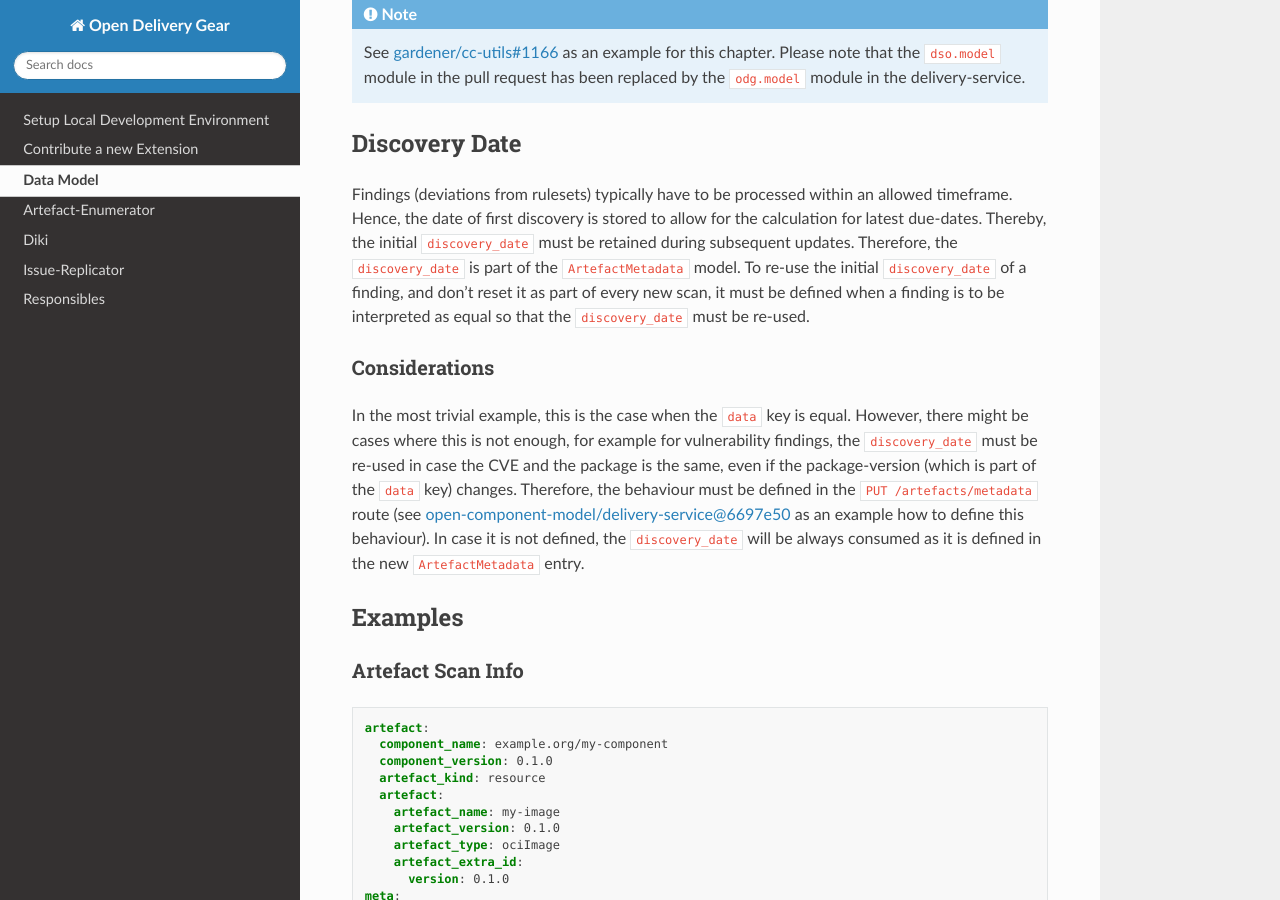
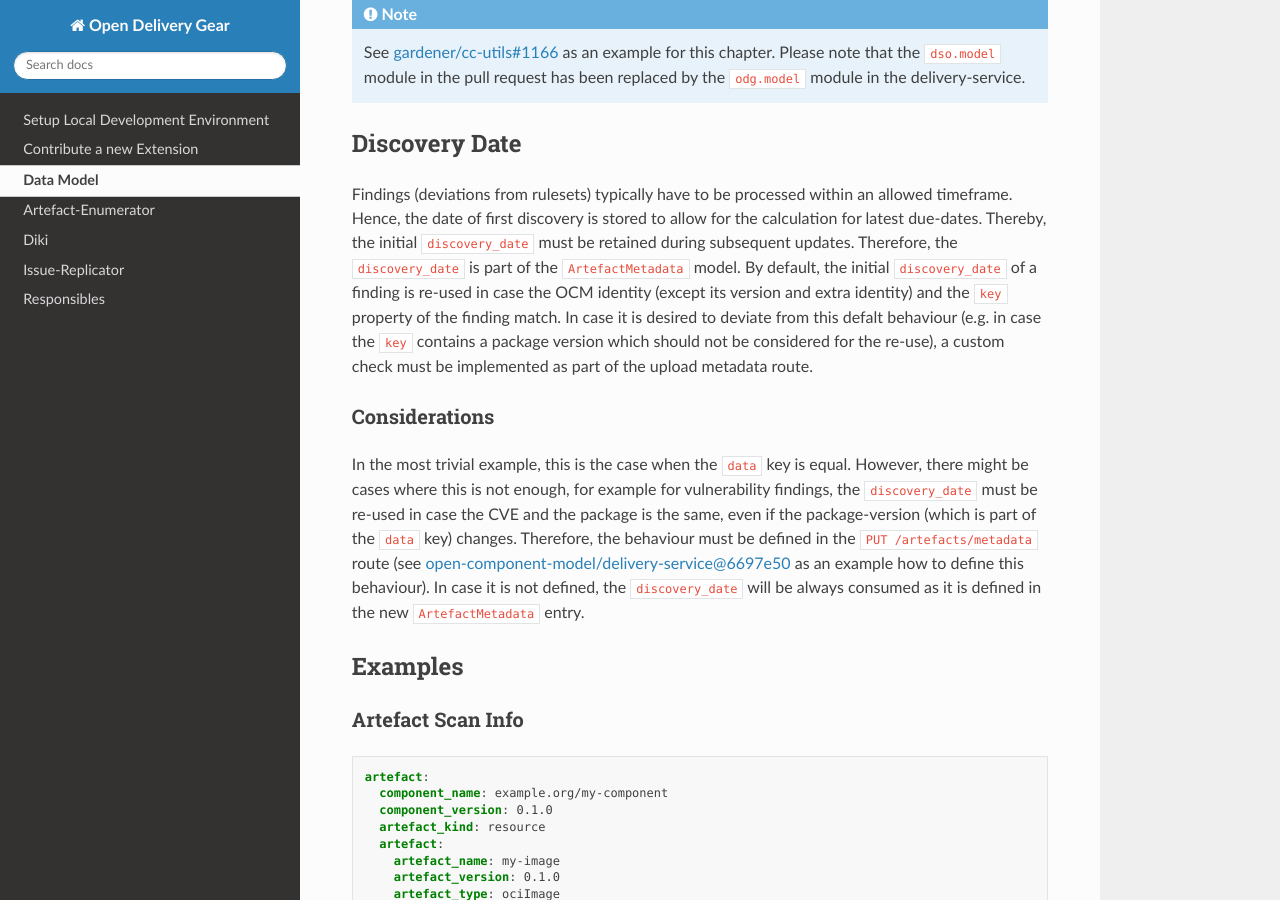
Before and after one commit to open-component-model/delivery-service, a Sphinx documentation site: the page built from docs/model.rst, in a window 1280 px wide and 900 px high, scrolled down 4459 px. Built offline with Sphinx 7.4.7 and the Read the Docs theme 3.1.0, drawn with Linux system fonts in a browser that asks for light colours.

Commit message:
Update documentation for changed discovery date default behaviour
Signed-off-by: Jonas Brand (8R0WNI3) <j.brand@sap.com>

```diff
--- a/docs/model.rst
+++ b/docs/model.rst
@@ -236,10 +236,12 @@ Findings (deviations from rulesets) typically have to be processed within an
 allowed timeframe. Hence, the date of first discovery is stored to allow for
 the calculation for latest due-dates. Thereby, the initial `discovery_date`
 must be retained during subsequent updates. Therefore, the `discovery_date` is
-part of the `ArtefactMetadata` model. To re-use the initial `discovery_date` of
-a finding, and don't reset it as part of every new scan, it must be defined
-when a finding is to be interpreted as equal so that the `discovery_date` must
-be re-used.
+part of the `ArtefactMetadata` model. By default, the initial `discovery_date`
+of a finding is re-used in case the OCM identity (except its version and extra
+identity) and the `key` property of the finding match. In case it is desired to
+deviate from this defalt behaviour (e.g. in case the `key` contains a package
+version which should not be considered for the re-use), a custom check must be
+implemented as part of the upload metadata route.
 
 Considerations
 ^^^^^^^^^^^^^^
```
